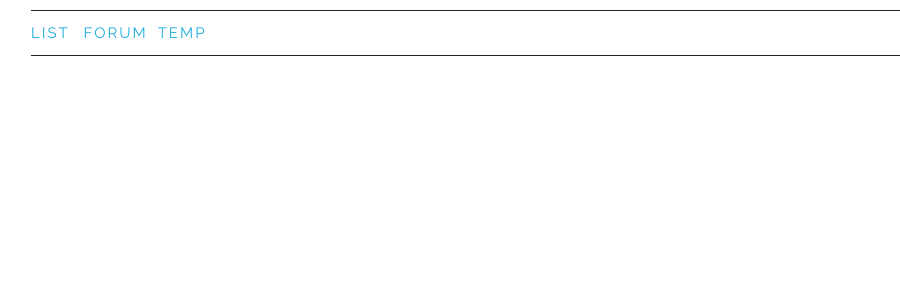
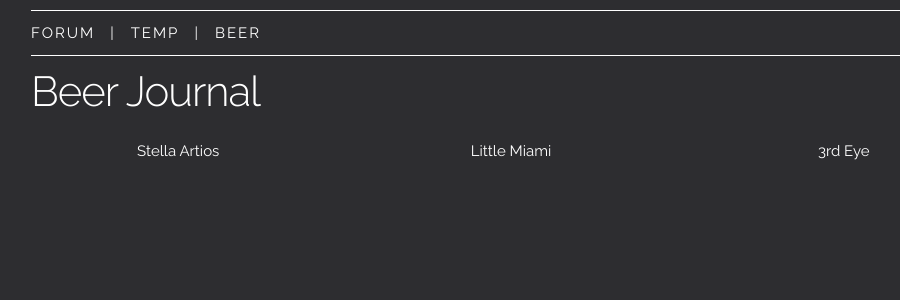
Before and after one commit to foxguy75/react_tut, a React (Create React App) app: page / in a window 1280 px wide. Shown: the top 300 px of the page, without its empty margins (129-1029 px from the left). Built offline with nearby package versions, Linux system fonts and the light colour scheme.

Commit message:
Added Beer Journal and Removed List Demo

```diff
--- a/public/css/custom.css
+++ b/public/css/custom.css
@@ -9,7 +9,13 @@ nav{
 
 .nav-link{
     text-decoration: none;
-    padding-right: 1rem;
+    padding-right: 1.5rem;
     text-transform: uppercase;
     letter-spacing: .2rem;
+    color: inherit;
 }
+
+body{
+    background-color: #2d2d30;
+    color: white
+}
--- a/src/App.tsx
+++ b/src/App.tsx
@@ -9,9 +9,11 @@ export class App extends Component
         return(
             <div className={"container"}>
                 <nav>
-                    <Link to="/list" className={"nav-link"}>List</Link> {" "}
                     <Link to="/forum" className={"nav-link"}>Forum</Link>
+                    <span className={"nav-link"}>{"|"}</span>
                     <Link to="/temp" className={"nav-link"}>Temp</Link>
+                    <span className={"nav-link"}>{"|"}</span>
+                    <Link to="/beerJournal" className={"nav-link"}>Beer</Link>
                 </nav>
                 <Outlet/>
             </div>
--- /dev/null
+++ b/src/BeerJournal.tsx
@@ -0,0 +1,24 @@
+import { Component } from "react";
+
+export class BeerJournal extends Component
+{
+    render()
+    {
+        return(
+            <div>
+                <h2>Beer Journal</h2>
+                <div className={"row"} style={{textAlign:"center"}}>
+                    <div className={"four columns"}>
+                        Stella Artios
+                    </div>
+                    <div className={"four columns"}>
+                        Little Miami
+                    </div>
+                    <div className={"four columns"}>
+                        3rd Eye
+                    </div>
+                </div>
+            </div>
+        )
+    }
+}
--- a/src/index.tsx
+++ b/src/index.tsx
@@ -5,13 +5,7 @@ import { IListNode, List } from './List';
 import { ListForum } from './ListForum';
 import { Temp } from './Temp';
 import { App } from './App';
-
-const testList: Array<IListNode> = [
-  { listContent: 'Ben', children: [ { listContent: 'Brittany', children: [] }, { listContent: 'Dani', children: [] } ] },
-  { listContent: 'Izzy', children: [] },
-  { listContent: 'Maruice', children: [] },
-  { listContent: 'Gabe', children: [] }
-];
+import { BeerJournal } from './BeerJournal';
 
 const container = document.getElementById( 'root' );
 const root = createRoot( container! );
@@ -21,9 +15,11 @@ root.render(
     <BrowserRouter>
       <Routes>
         <Route path='/' element={<App />} >
-          <Route path='list' element={ <List isOrderedList={false} list={testList} key={"rootList"} /> } />
+          <Route index element={<BeerJournal /> }/>
           <Route path='forum' element={<ListForum />} />
           <Route path='temp' element={<Temp thing={1}/>} />
+          <Route path='beerJournal' element={<BeerJournal />} />
+          <Route path='*' element={<h2 style={{textAlign: "center"}}>404</h2>}/>
         </Route>
       </Routes>
     </BrowserRouter>
```
